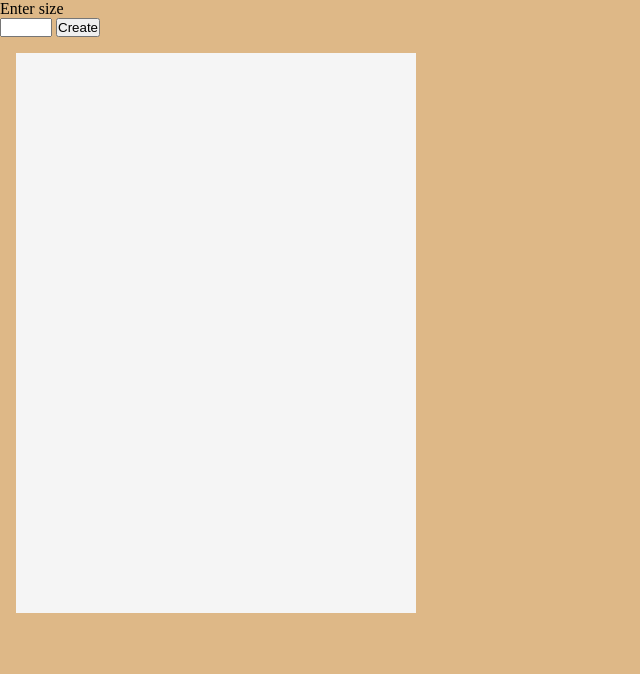
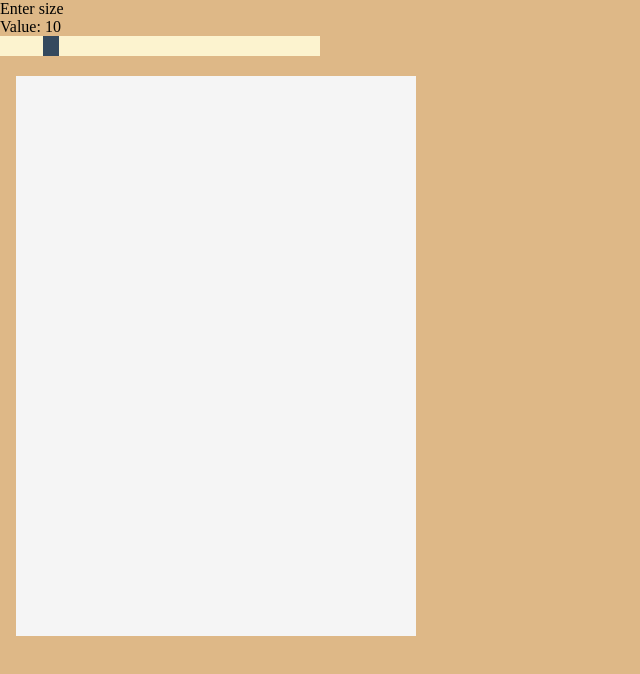
Before and after one commit to GSingh1994/Etch_A_Sketch, a plain HTML site: page index.html in a window 1280 px wide. Shown: the whole page, without its empty margins (0-640 px from the left). Drawn offline with Linux system fonts and the light colour scheme.

Commit message:
added slider to choose pixel size

```diff
--- a/app.js
+++ b/app.js
@@ -1,5 +1,13 @@
 let userInput = document.getElementById('user-input');
-let submitBtn = document.getElementById('submit-btn');
+
+var output = document.getElementById("demo");
+output.innerHTML = userInput.value;
+
+userInput.oninput = function () {
+    container.innerHTML = '';
+    output.innerHTML = this.value;
+    (userInput.value <= 64) ? makeGrid(userInput.value, userInput.value) : null;
+}
 
 let container = document.getElementById('container');
 
@@ -14,7 +22,6 @@ function makeGrid(rows, columns) {
 
     for (i = 0; i < result; i++) {
         let e = document.createElement("div")
-        // e.classList.add("square")
         container.appendChild(e)
         e.addEventListener('mouseenter', function () {
             this.style.backgroundColor = gridColor;
@@ -22,9 +29,23 @@ function makeGrid(rows, columns) {
     }
 }
 
-submitBtn.addEventListener('click', function () {
-    (userInput.value <= 64) ? makeGrid(userInput.value, userInput.value) : null;
-})
+
+
+
+
+
+
+
+
+
+// let submitBtn = document.getElementById('submit-btn');
+
+
+        // e.classList.add("square")
+
+// submitBtn.addEventListener('click', function () {
+//     (userInput.value <= 64) ? makeGrid(userInput.value, userInput.value) : null;
+// })
 
 
 
--- a/index.html
+++ b/index.html
@@ -14,10 +14,11 @@
             Enter size
         </div>
 
-        <form onsubmit="return false" action="">
-            <input id="user-input" type="number" min="1" max="64" required>
-            <button id="submit-btn">Create</button>
-        </form>
+        <p>Value: <span id="demo"></span></p>
+        <div class="range-slider">
+            <input id="user-input" type="range" min="1" max="64" value="10" required class="my-slider">
+        </div>
+
 
     </header>
 
@@ -34,4 +35,18 @@ TODO
 @ Button to erase everything
 @ Add eraser
 @ Add styles
+@ choose colors
+
  -->
+
+
+
+
+
+
+
+
+<!-- <button id="submit-btn">Create</button> -->
+<!-- </form> -->
+
+<!-- <form onsubmit="return false" action=""> -->
--- a/style.css
+++ b/style.css
@@ -29,6 +29,40 @@ body{
     background-color: whitesmoke;
     cursor: crosshair;
 }
+
+.range-slider{
+    width: 50%;
+}
+
+.my-slider {
+    -webkit-appearance: none;
+    background: #FCF3CF  ;
+    width: 50%;
+    height: 20px;
+    opacity: 2;
+}
+
+.my-slider:hover {
+    opacity: 1;
+}
+
+
+.my-slider::-webkit-slider-thumb {
+    -webkit-appearance: none;
+    cursor: pointer;
+    background: #34495E  ;
+    width: 5%;
+    height: 20px;
+}
+
+
+
+
+
+
+
+
+
 
 /* .square{
     border:0.5px dotted rgb(134, 73, 24);
```
